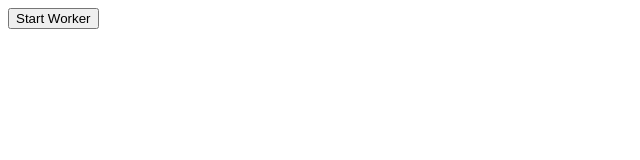
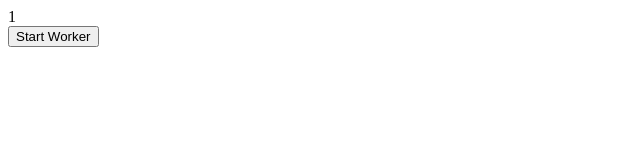
Before and after one commit to ShawnTseng/HTML5-practice, a plain HTML site: page index.html in a window 1280 px wide. Both pictures are taken after a click on the button "Start Worker". Shown: the whole page, without its empty margins (0-640 px from the left). Drawn offline with Linux system fonts and the light colour scheme.

Commit message:
Step3. 建立Web Worker

```diff
--- a/index.html
+++ b/index.html
@@ -9,6 +9,7 @@
 </head>
 
 <body>
+    <div id="result"></div>
     <button onclick="startWorker()">Start Worker</button>
     <script src="index.js"></script>
 </body>
--- a/index.js
+++ b/index.js
@@ -1,7 +1,15 @@
+var w;
 function startWorker() {
   if (typeof (Worker) !== 'undefined') {
-    console.log("可以使用web worker");
+    console.log('可以使用web worker');
+    if (typeof (w) == 'undefined') {
+      console.log('如果Web Worker還沒建立才建立');
+      w = new Worker('demo_workers.js');
+      w.onmessage = function(event) {
+        document.getElementById('result').innerHTML = event.data;
+      };
+    }
   } else {
-    console.log("瀏覽器不支援web worker");
+    console.log('瀏覽器不支援web worker');
   }
 }
```
